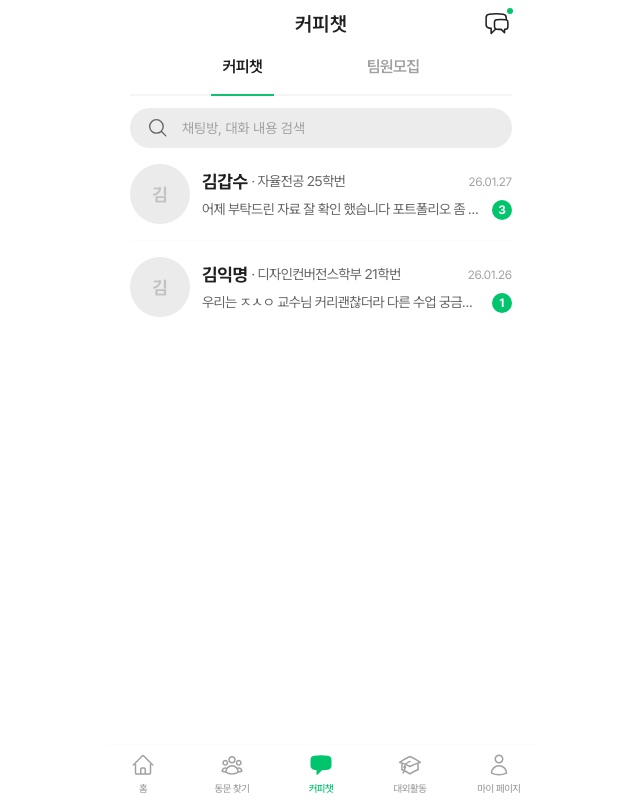
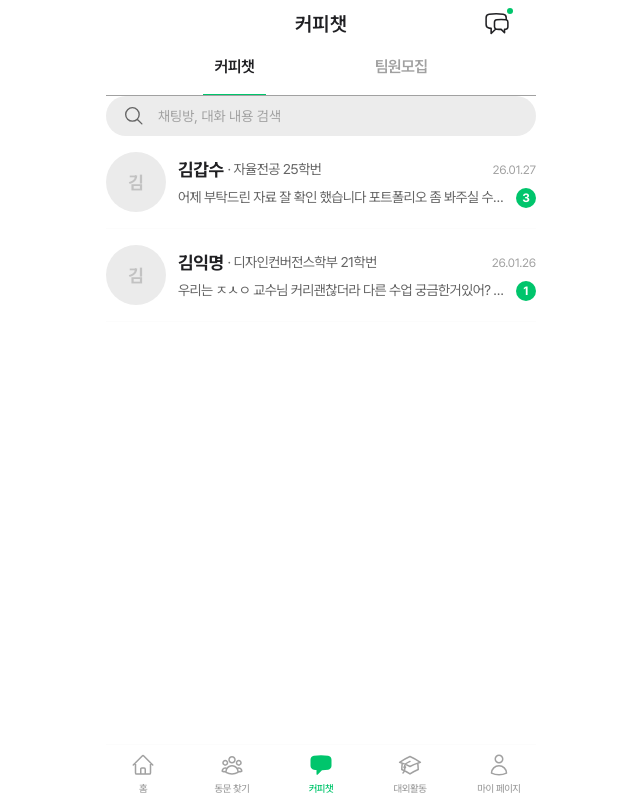
Before and after one commit to Konkuk-KUIT/CamNecT-Web, a React (Vite) app: page /chat in a window 1280 px wide. Shown: the whole page, without its empty margins (319-959 px from the left). Built offline with nearby package versions, Linux system fonts and the light colour scheme.

Commit message:
fix: Tabs 공통 컴포넌트 스타일 수정 (하단 선 색상, 자식 요소 일괄 mt값 해제

```diff
--- a/src/components/Tabs.tsx
+++ b/src/components/Tabs.tsx
@@ -17,7 +17,7 @@ type TabsProps = {
 export function Tabs({ tabs, activeId, onChange, children, className = '' }: TabsProps) {
   return (
     <div className={`w-full ${className}`}>
-      <div className='relative flex w-full justify-evenly px-6 pb-2.5'>
+      <div className='relative flex w-full justify-evenly pb-2.5'>
         {tabs.map((tab) => (
           <button
             key={tab.id}
@@ -38,9 +38,9 @@ export function Tabs({ tabs, activeId, onChange, children, className = '' }: Tab
           </button>
         ))}
         {/* 하단 전체 가로선 */}
-        <span className='absolute left-6 right-6 bottom-0 h-0.5 bg-gray-650 opacity-10' />
+        <span className='absolute left-0 right-0 bottom-0 h-[1px] bg-gray-650' />
       </div>
-      {children && <div className='mt-3 px-6'>{children}</div>}
+      {children && <div>{children}</div>}
     </div>
   );
 }
```
